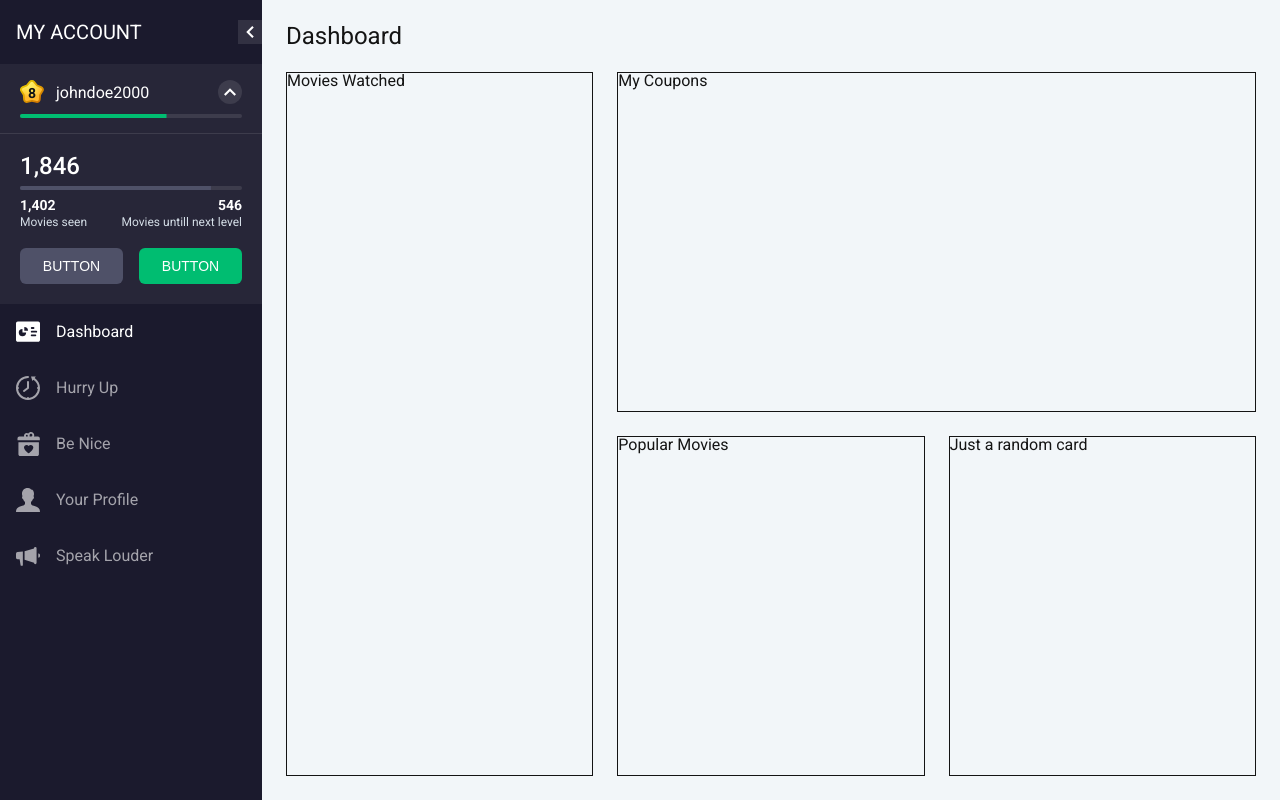
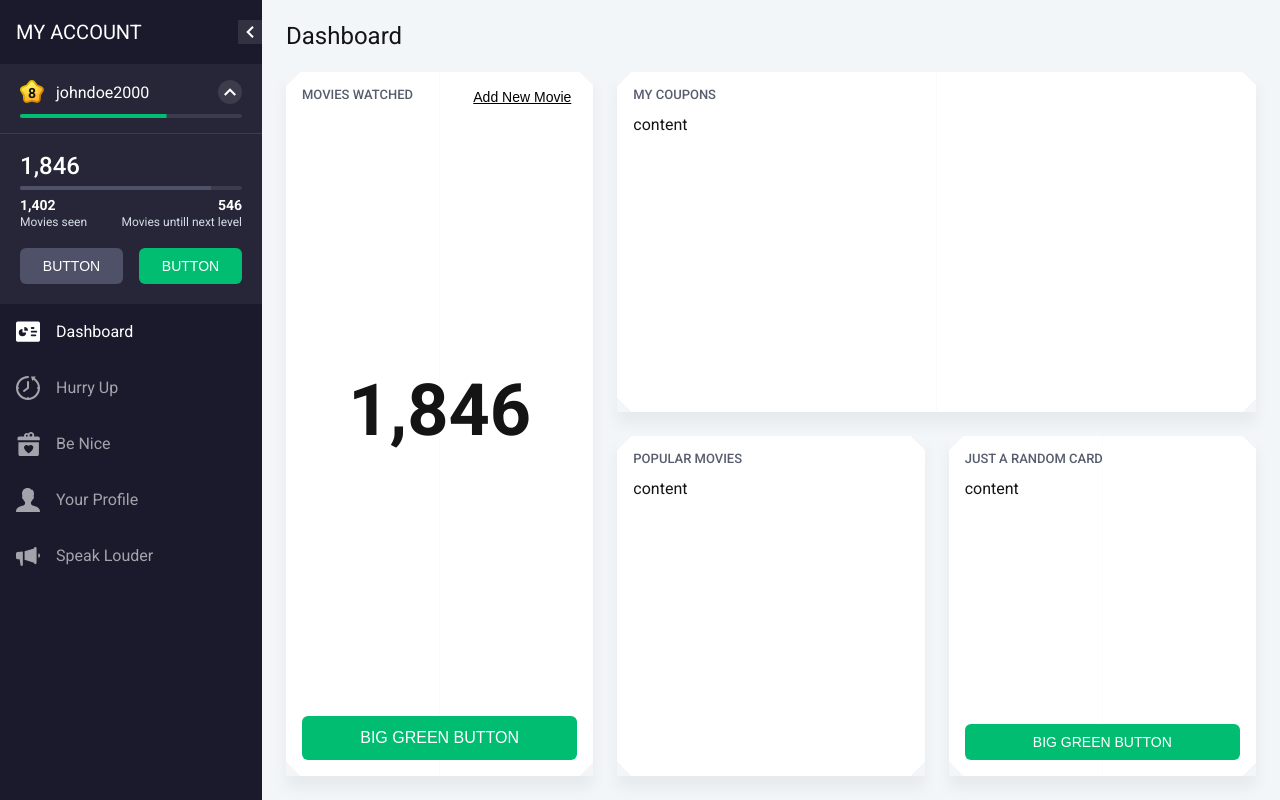
Before and after one commit to dnstld/bitstarz, a Vue app: page /dashboard in a window 1280 px wide. Built offline with nearby package versions, Linux system fonts and the light colour scheme.

Commit message:
add dashboard movies watched section

```diff
--- a/src/assets/styles/_buttons.scss
+++ b/src/assets/styles/_buttons.scss
@@ -44,6 +44,9 @@ $btn-radius: 0.375rem; // 6px
   &-uppercase {
     text-transform: uppercase;
   }
+  &-full {
+    width: 100%;
+  }
   &:hover {
     opacity: .9;
   }
--- a/src/components/BaseButton.vue
+++ b/src/components/BaseButton.vue
@@ -7,6 +7,7 @@
       'btn-bordered': bordered,
       'btn-uppercase': uppercase,
       'btn-lg': large,
+      'btn-full': full,
     }"
     class="btn"
   >
@@ -41,6 +42,10 @@ export default {
       type: Boolean,
       default: false,
     },
+    full: {
+      type: Boolean,
+      default: false,
+    },
   },
 };
 </script>
--- a/src/views/Dashboard.vue
+++ b/src/views/Dashboard.vue
@@ -1,23 +1,72 @@
 <template>
-  <div class="dashboard-panel">
+  <main class="dashboard-panel">
     <header class="dashboard-panel__header">
       <h1 class="dashboard-panel__title">Dashboard</h1>
     </header>
-    <section class="dashboard-panel__watched">Movies Watched</section>
-    <section class="dashboard-panel__coupons">My Coupons</section>
-    <section class="dashboard-panel__popular">Popular Movies</section>
-    <section class="dashboard-panel__card">Just a random card</section>
-  </div>
+
+    <section class="dashboard-panel__card dashboard-panel__watched">
+      <header class="dashboard-panel__cardheader">
+        <h2 class="dashboard-panel__cardtitle">Movies Watched</h2>
+        <button type="button" class="dashboard-panel__addmovie">Add New Movie</button>
+      </header>
+      <div class="dashboard-panel__cardcontent">
+        {{totalMovies}}
+      </div>
+      <footer class="dashboard-panel__cardfooter">
+        <BaseButton primary large uppercase full>
+          Big Green Button
+        </BaseButton>
+      </footer>
+    </section>
+
+    <section class="dashboard-panel__card dashboard-panel__coupons">
+      <header class="dashboard-panel__cardheader">
+        <h2 class="dashboard-panel__cardtitle">My Coupons</h2>
+      </header>
+      <div class="dashboard-panel__cardcontent">
+        content
+      </div>
+    </section>
+
+    <section class="dashboard-panel__card dashboard-panel__popular">
+      <header class="dashboard-panel__cardheader">
+        <h2 class="dashboard-panel__cardtitle">Popular Movies</h2>
+      </header>
+      <div class="dashboard-panel__cardcontent">
+        content
+      </div>
+    </section>
+
+    <section class="dashboard-panel__card dashboard-panel__card">
+      <header class="dashboard-panel__cardheader">
+        <h2 class="dashboard-panel__cardtitle">Just a random card</h2>
+      </header>
+      <div class="dashboard-panel__cardcontent">
+        content
+      </div>
+      <footer class="dashboard-panel__cardfooter">
+        <BaseButton primary uppercase full>
+          Big Green Button
+        </BaseButton>
+      </footer>
+    </section>
+  </main>
 </template>
 
 <script>
 export default {
   name: 'Dashboard',
+  data() {
+    return {
+      totalMovies: this.$store.state.totalMovies,
+    };
+  },
 };
 </script>
 
 <style lang="scss" scoped>
 .dashboard-panel {
+  $root: &;
   display: grid;
   grid-template-columns: 1fr;
   grid-auto-rows: min-content;
@@ -49,21 +98,62 @@ export default {
   &__title {
     font-size: $text-24;
   }
+  &__card {
+    background: white;
+    background:
+      linear-gradient(135deg, transparent 10px, white 0) top left,
+      linear-gradient(225deg, transparent 10px, white 0) top right,
+      linear-gradient(315deg, transparent 10px, white 0) bottom right,
+      linear-gradient(45deg,  transparent 10px, white 0) bottom left;
+    background-repeat: no-repeat;
+    background-size: 50% 50%;
+    box-shadow: 0px 12px 14px rgba(0, 0, 0, .05);
+    display: flex;
+    flex-direction: column;
+    padding: 1rem;
+  }
+  &__cardtitle {
+    font-size: $text-13;
+    font-weight: 500;
+    text-transform: uppercase;
+    @include color("color", "grey-700");
+  }
+  &__cardcontent {
+    flex: 1;
+    overflow-y: auto;
+    margin-top: 1rem;
+    margin-bottom: 1rem;
+  }
   &__watched {
     grid-area: watched;
-    border: 1px solid;
+
+    #{$root}__cardheader {
+      display: flex;
+      justify-content: space-between;
+    }
+    #{$root}__addmovie {
+      background-color: transparent;
+      font-size: $text-14;
+      font-weight: 500;
+      text-decoration: underline;
+      @extend .btn-reset;
+    }
+    #{$root}__cardcontent {
+      align-items: center;
+      display: flex;
+      font-size: $text-72;
+      font-weight: 700;
+      justify-content: center;
+    }
+  }
+  &__totalmovies {
+
   }
   &__coupons {
     grid-area: coupons;
-    border: 1px solid;
   }
   &__popular {
     grid-area: popular;
-    border: 1px solid;
-  }
-  &__card {
-    grid-area: card;
-    border: 1px solid;
   }
 }
 </style>
```
